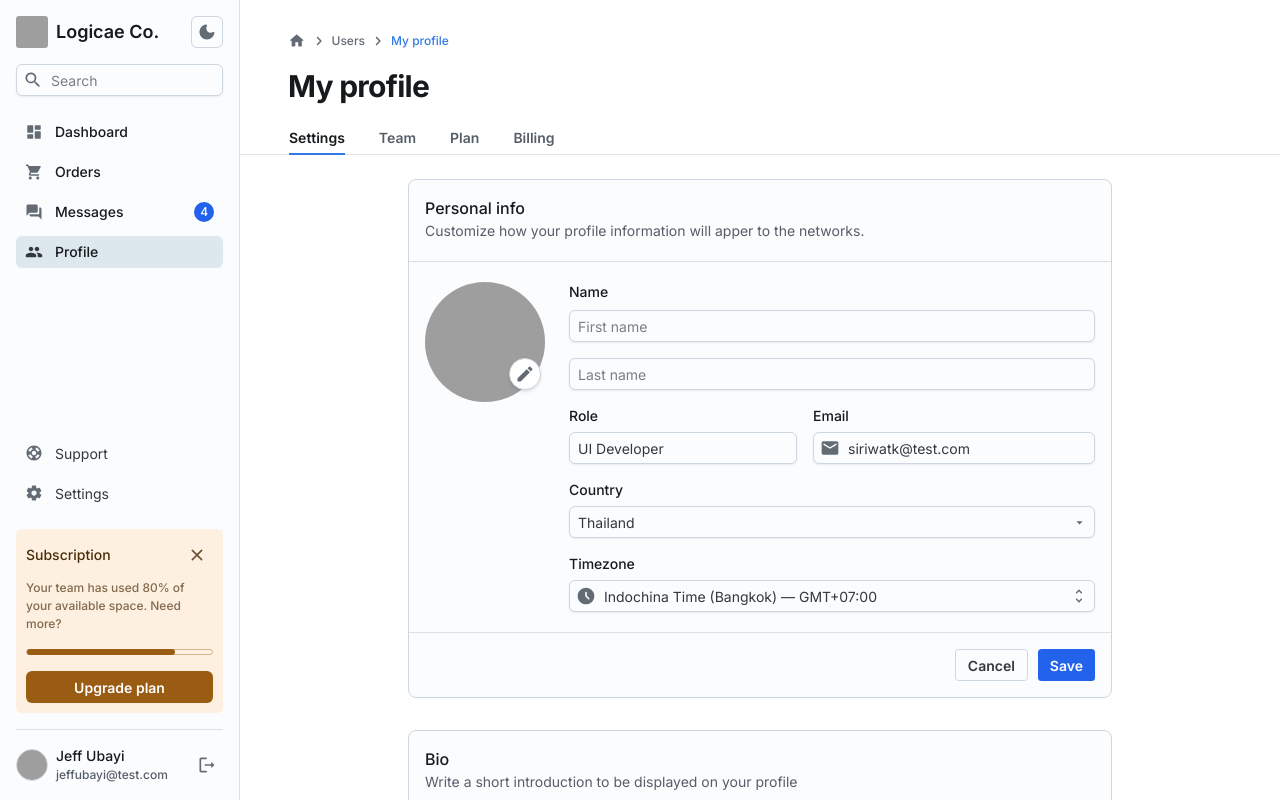
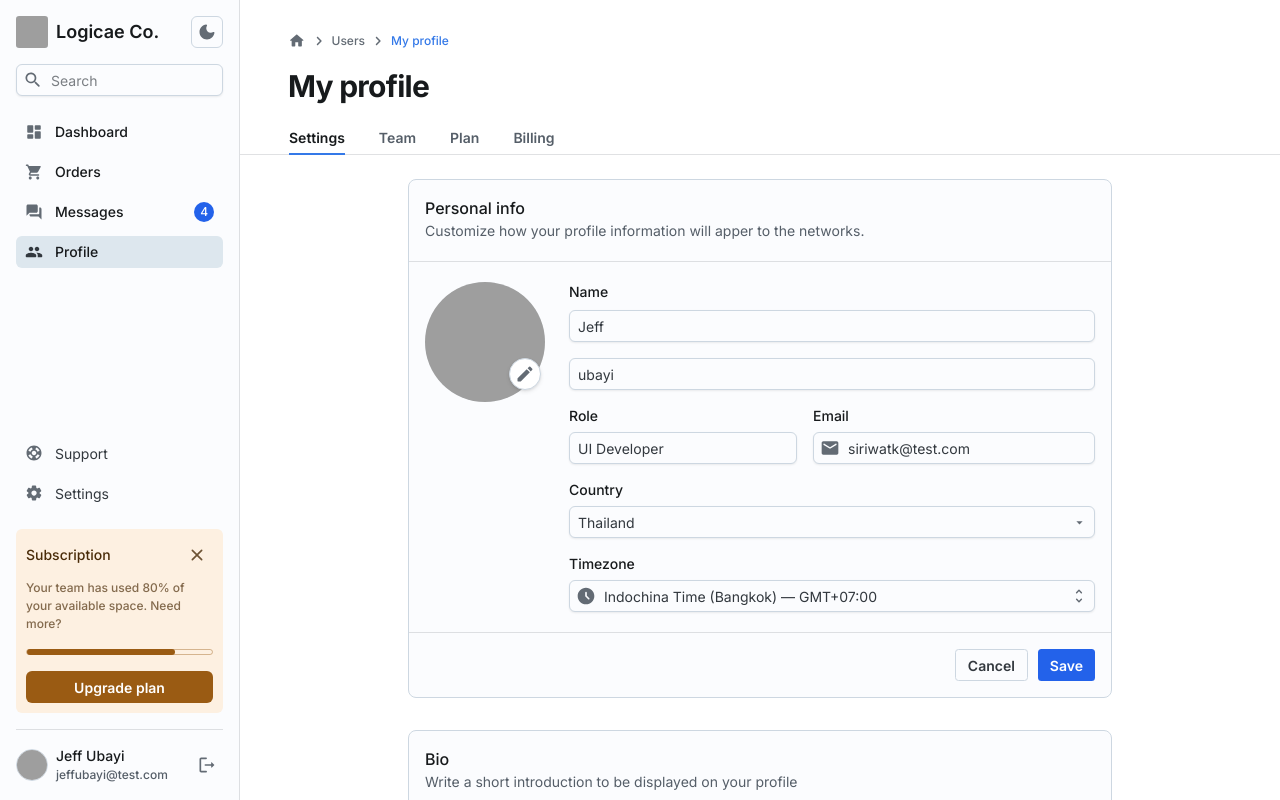
Before and after one commit to jeffubayi/next-joy-ui, a Next.js app: page /profile in a window 1280 px wide. Built offline with nearby package versions, Linux system fonts and the light colour scheme; grey boxes are pictures that could not be loaded.

Commit message:
add analytics

```diff
--- a/src/app/sign-in/page.tsx
+++ b/src/app/sign-in/page.tsx
@@ -77,7 +77,7 @@ export default function SignUp() {
                         }}
                     >
                         <Box sx={{ gap: 2, display: 'flex', alignItems: 'center' }}>
-                            <Avatar alt="Remy Sharp" sx={{ borderRadius: "10%", height: "2rem", width: "2rem" }} src="https://encrypted-tbn0.gstatic.com/images?q=tbn:ANd9GcTq56ZEZEoAO3LQM58USPv73nePUxfRscHvsZyj9pmzdA&s" />
+                            <Avatar onClick={() => router.push('/')}  alt="company" sx={{ borderRadius: "10%", height: "2rem", width: "2rem" }} src="https://encrypted-tbn0.gstatic.com/images?q=tbn:ANd9GcTq56ZEZEoAO3LQM58USPv73nePUxfRscHvsZyj9pmzdA&s" />
                             <Typography level="title-lg">Logicae</Typography>
                         </Box>
                         <ColorSchemeToggle />
--- a/src/app/sign-up/page.tsx
+++ b/src/app/sign-up/page.tsx
@@ -77,7 +77,7 @@ export default function SignUp() {
                         }}
                     >
                         <Box sx={{ gap: 2, display: 'flex', alignItems: 'center' }}>
-                            <Avatar alt="Remy Sharp" sx={{ borderRadius: "10%", height: "2rem", width: "2rem" }} src="https://encrypted-tbn0.gstatic.com/images?q=tbn:ANd9GcTq56ZEZEoAO3LQM58USPv73nePUxfRscHvsZyj9pmzdA&s" />
+                            <Avatar onClick={() => router.push('/')}  alt="company" sx={{ borderRadius: "10%", height: "2rem", width: "2rem" }} src="https://encrypted-tbn0.gstatic.com/images?q=tbn:ANd9GcTq56ZEZEoAO3LQM58USPv73nePUxfRscHvsZyj9pmzdA&s" />
                             <Typography level="title-lg">Logicae</Typography>
                         </Box>
                         <ColorSchemeToggle />
--- a/src/components/Layout/Sidebar.tsx
+++ b/src/components/Layout/Sidebar.tsx
@@ -126,7 +126,7 @@ export default function Sidebar() {
                 {/* <IconButton variant="soft" color="primary" size="sm">
           <BrightnessAutoRoundedIcon />
         </IconButton> */}
-                <Avatar sx={{ borderRadius: "10%", height: "2rem", width: "2rem" }} alt="logicae" src="https://encrypted-tbn0.gstatic.com/images?q=tbn:ANd9GcTq56ZEZEoAO3LQM58USPv73nePUxfRscHvsZyj9pmzdA&s" />
+                <Avatar  onClick={() => router.push('/')} sx={{ borderRadius: "10%", height: "2rem", width: "2rem",cursor:"pointer" }} alt="logicae" src="https://encrypted-tbn0.gstatic.com/images?q=tbn:ANd9GcTq56ZEZEoAO3LQM58USPv73nePUxfRscHvsZyj9pmzdA&s" />
                 <Typography level="title-lg">Logicae Co.</Typography>
                 <ColorSchemeToggle sx={{ ml: 'auto' }} />
             </Box>
--- a/src/components/MyProfile/index.tsx
+++ b/src/components/MyProfile/index.tsx
@@ -181,8 +181,8 @@ export default function MyProfile() {
                 <FormControl
                   sx={{ display: { sm: 'flex-column', md: 'flex-row' }, gap: 2 }}
                 >
-                  <Input size="sm" placeholder="First name" />
-                  <Input size="sm" placeholder="Last name" sx={{ flexGrow: 1 }} />
+                  <Input size="sm" placeholder="First name" defaultValue="Jeff"/>
+                  <Input size="sm" placeholder="Last name" defaultValue="ubayi"sx={{ flexGrow: 1 }} />
                 </FormControl>
               </Stack>
               <Stack direction="row" spacing={2}>
@@ -294,7 +294,7 @@ export default function MyProfile() {
                 type="email"
                 startDecorator={<EmailRoundedIcon />}
                 placeholder="email"
-                defaultValue="siriwatk@test.com"
+                defaultValue="jeffubayi@test.com"
                 sx={{ flexGrow: 1 }}
               />
             </FormControl>
@@ -350,7 +350,7 @@ export default function MyProfile() {
               size="sm"
               minRows={4}
               sx={{ mt: 1.5 }}
-              defaultValue="I'm a software developer based in Bangkok, Thailand. My goal is to solve UI problems with neat CSS without using too much JavaScript."
+              defaultValue="I'm a software developer based in Nairobi, Kenya. My goal is to solve UI problems with neat CSS without using too much JavaScript."
             />
             <FormHelperText sx={{ mt: 0.75, fontSize: 'xs' }}>
               275 characters left
```
